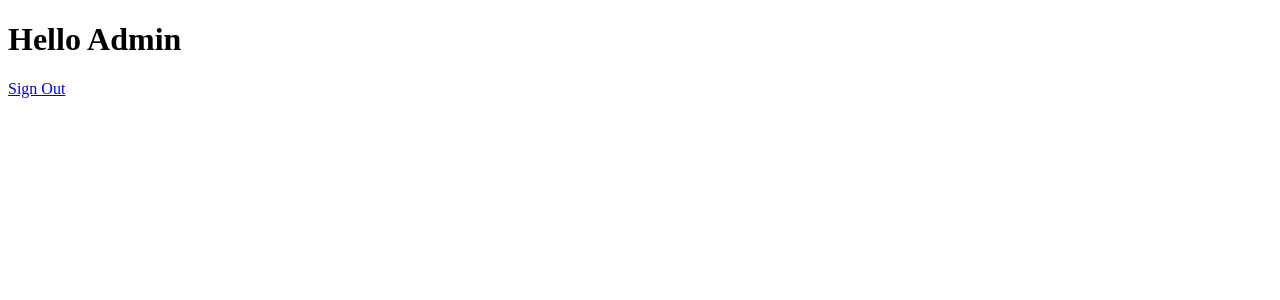
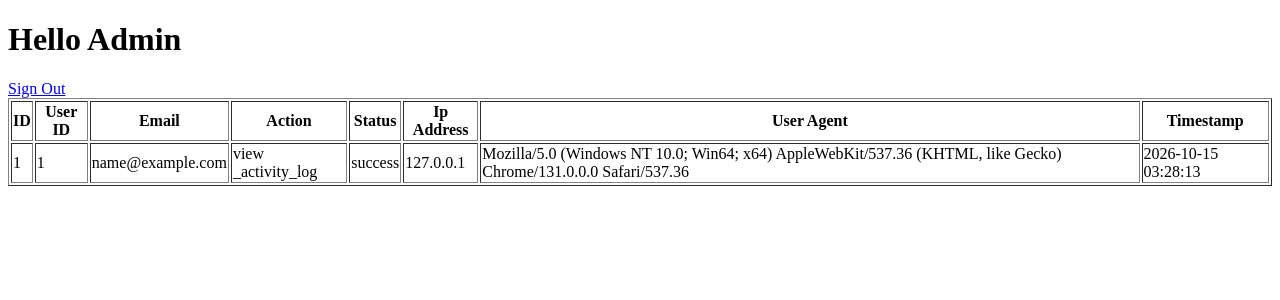
Before and after one commit to DelaCruz-Angel/it34a, a PHP site: page /it34a/app/admin/index.php in a window 1280 px wide. Shown: the top 300 px of the page. Run offline with PHP 8.4, Linux system fonts and the light colour scheme; the visitor is signed in with stand-in values (Sample User, id 1); data that the repository does not hold is empty.

Commit message:
added activity table on admin/index.php

```diff
--- a/app/admin/index.php
+++ b/app/admin/index.php
@@ -1,3 +1,23 @@
+<?php
+require_once '../../config/config.php';
+require_once '../../config/function.php';
+
+requireRole("admin");
+
+logActivity(
+    $pdo,
+    $_SESSION['user_id'],
+    $_SESSION['user_email'],
+    'view _activity_log',
+
+);
+
+#Query #3 Get All activity logs
+$stmt = $pdo->query(" SELECT * FROM activity_logs ORDER BY activity_log_created_at DESC");
+
+$activities = $stmt->fetchAll(PDO::FETCH_ASSOC);
+?>
+
 <!DOCTYPE html>
 <html lang="en">
 <head>
@@ -9,5 +29,51 @@
     <h1>Hello Admin</h1>
     <a href="../auth/signout.php">Sign Out</a>
 
+    <table border="1">
+        <thead>
+            <tr>
+                <th>ID</th>
+                <th>User ID</th>
+                <th>Email</th>
+                <th>Action</th>
+                <th>Status</th>
+                <th>Ip Address</th>
+                <th>User Agent</th>
+                <th>Timestamp</th>
+        </tr>
+            </thead>
+            <tbody>
+                <?php foreach ($activities as $activity): ?>
+                    <tr>
+                        <td><?= htmlspecialchars(
+                            $activity['activity_log_id']) ?>
+                            </td>
+                        <td><?= htmlspecialchars(
+                            $activity['user_id']) ?>
+                            </td>
+                        <td><?= htmlspecialchars(
+                            $activity['user_email']) ?>
+                            </td>
+                        <td><?= htmlspecialchars(
+                            $activity['activity_log_action']) ?>
+                            </td>
+                        <td><?= htmlspecialchars(
+                            $activity['activity_log_status']) ?>
+                            </td>
+                        <td><?= htmlspecialchars(
+                            $activity['activity_log_ip_address']) ?>
+                            </td>
+                        <td><?= htmlspecialchars(
+                            $activity['activity_log_user_agent']) ?>
+                            </td>
+                        <td><?= htmlspecialchars(
+                            $activity['activity_log_created_at']) ?>
+                            </td>
+                    </tr>
+                </tbody>
+            <?php endforeach; ?>
+    </table>
+
+
 </body>
 </html>
```
